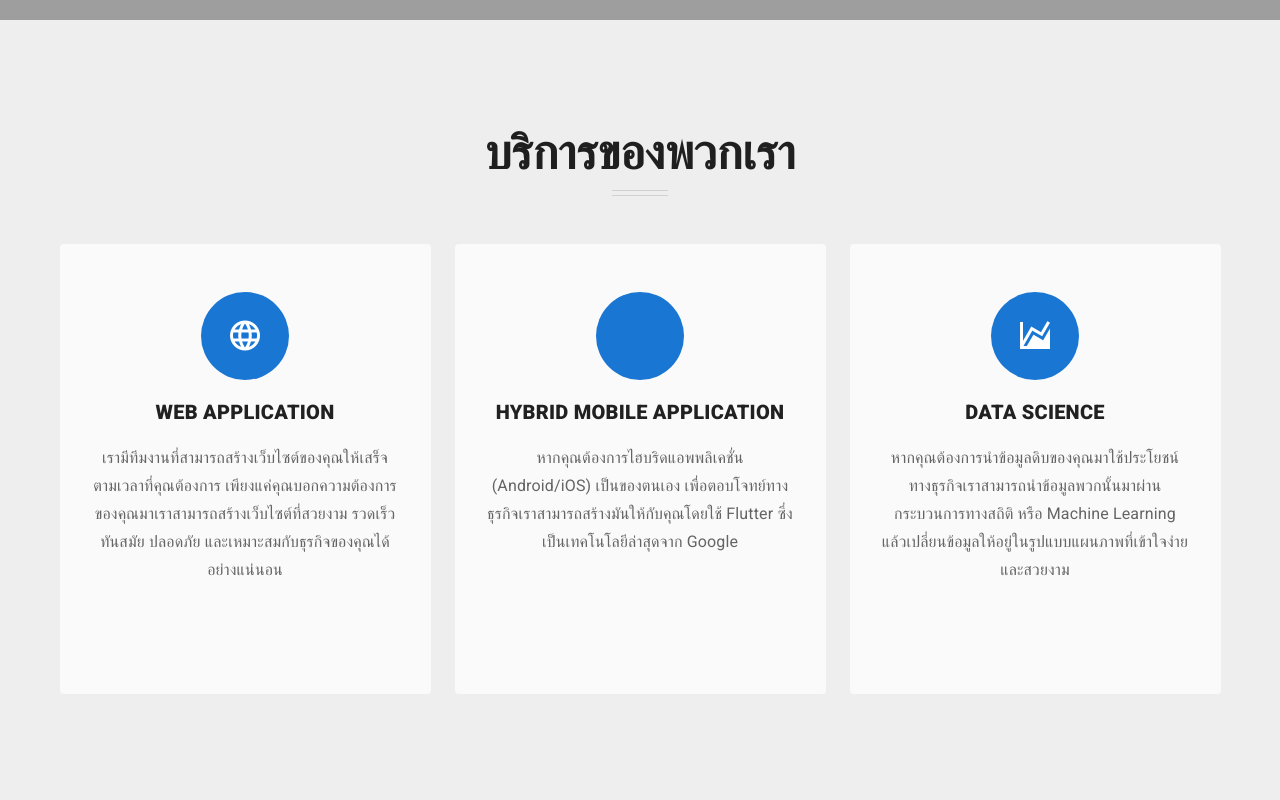
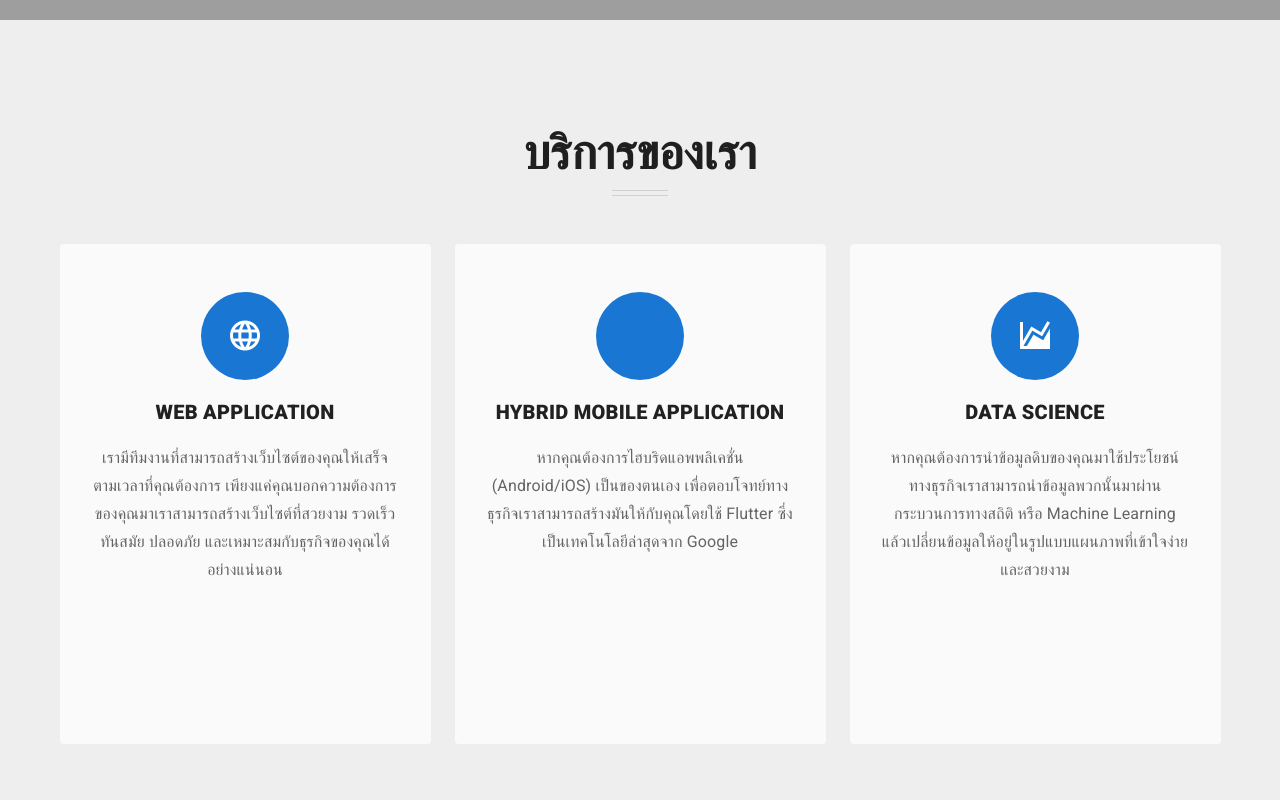
Before and after one commit to superdev-tech/superdev.tech, a Vue app: page / in a window 1280 px wide. Shown: the part 1020-1820 px from the top of the page. Built offline with nearby package versions, Linux system fonts and the light colour scheme; grey boxes are pictures that could not be loaded.

Commit message:
แก้ style

```diff
--- a/src/components/Footer/index.vue
+++ b/src/components/Footer/index.vue
@@ -1,5 +1,5 @@
 <template>
-  <v-footer class="justify-center" color="#292929" height="50">
+  <v-footer class="justify-center" color="#292929">
     <div class="title font-weight-light grey--text text--lighten-1 text-center">
       Copyright &copy; {{ new Date().getFullYear() }}
       SUPERDEV CO., LTD. —
--- a/src/locales/en.json
+++ b/src/locales/en.json
@@ -10,7 +10,7 @@
       "description": "เรามีทีมงานที่สามารถสร้างเว็บไซต์ของคุณให้เสร็จตามเวลาที่คุณต้องการ เพียงแค่คุณบอกความต้องการของคุณมาเราสามารถสร้างเว็บไซต์ที่สวยงาม รวดเร็ว ทันสมัย ปลอดภัย และเหมาะสมกับธุรกิจของคุณได้อย่างแน่นอน"
     },
     "mobile": {
-      "title": "Hybrid Mobile Application",
+      "title": "Hybrid Mobile\nApplication",
       "description": "หากคุณต้องการไฮบริดแอพพลิเคชั่น (Android/iOS) เป็นของตนเอง เพื่อตอบโจทย์ทางธุรกิจเราสามารถสร้างมันให้กับคุณโดยใช้ Flutter ซึ่งเป็นเทคโนโลยีล่าสุดจาก Google"
     },
     "data": {
--- a/src/locales/th.json
+++ b/src/locales/th.json
@@ -4,7 +4,7 @@
     "superdev": "ซูเปอร์เดฟ"
   },
   "ourService": {
-    "title": "บริการของพวกเรา",
+    "title": "บริการของเรา",
     "web": {
       "title": "Web Application",
       "description": "เรามีทีมงานที่สามารถสร้างเว็บไซต์ของคุณให้เสร็จตามเวลาที่คุณต้องการ เพียงแค่คุณบอกความต้องการของคุณมาเราสามารถสร้างเว็บไซต์ที่สวยงาม รวดเร็ว ทันสมัย ปลอดภัย และเหมาะสมกับธุรกิจของคุณได้อย่างแน่นอน"
--- a/src/views/Home/modules/OurService.vue
+++ b/src/views/Home/modules/OurService.vue
@@ -3,7 +3,7 @@
     <div class="py-12"></div>
 
     <v-container class="text-center">
-      <h2 class="display-2 font-weight-bold mb-3">
+      <h2 class="display-2 font-weight-bold mb-3 preline">
         {{ $t('ourService.title') }}
       </h2>
 
@@ -23,7 +23,7 @@
           <v-card
             class="py-12 px-4"
             color="grey lighten-5"
-            min-height="450"
+            min-height="500"
             flat
           >
             <v-theme-provider dark>
@@ -76,3 +76,8 @@ export default {
   },
 };
 </script>
+<style scoped>
+.preline {
+  white-space: pre-line;
+}
+</style>
--- a/src/views/Home/modules/TechStack.vue
+++ b/src/views/Home/modules/TechStack.vue
@@ -1,7 +1,7 @@
 <template>
   <section id="tech-stack">
     <v-parallax
-      :height="$vuetify.breakpoint.smAndDown ? 700 : 500"
+      :height="$vuetify.breakpoint.smAndDown ? '' : 500"
       src="@/assets/tech_stack_bg.jpeg"
     >
       <v-container fill-height>
```
